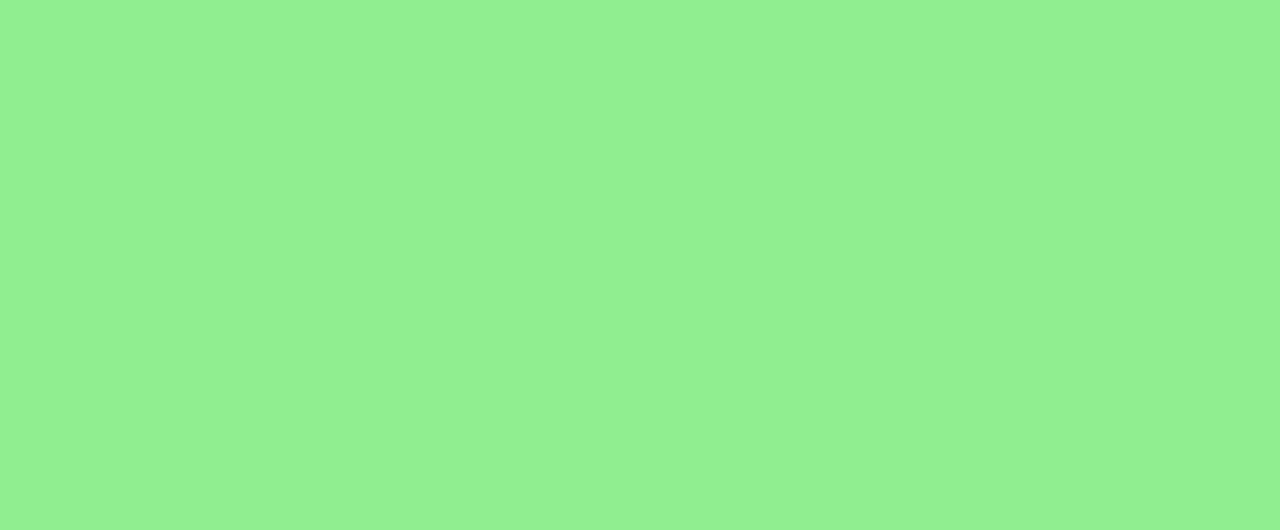
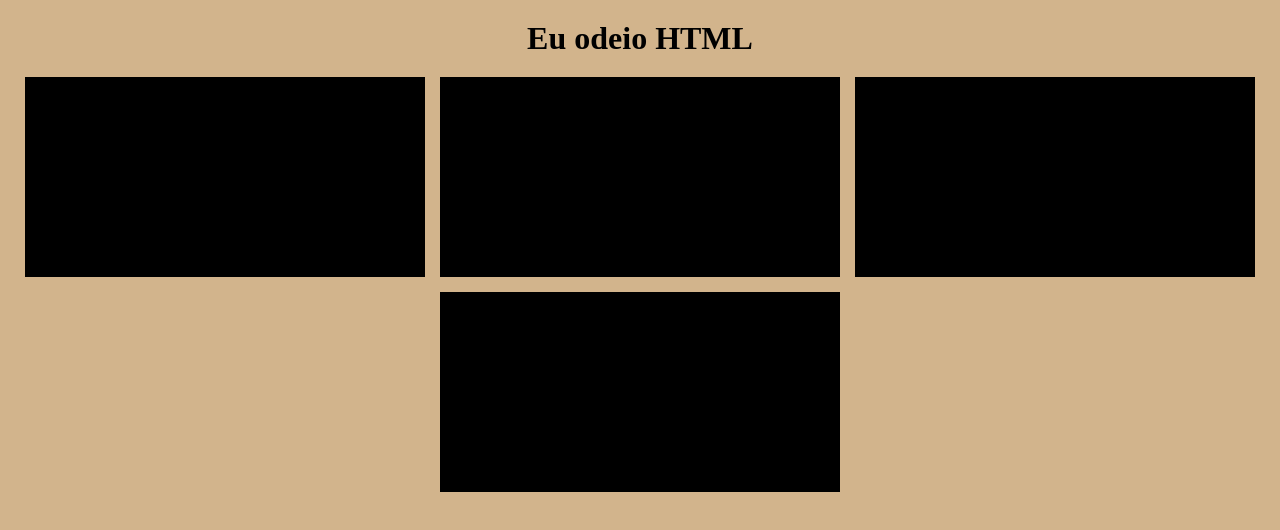
Before and after one commit to Gabriel-Sedenho/Display_TA, a website: page hub-ia/index.html in a window 1280 px wide. Drawn offline with Linux system fonts and the light colour scheme.

Commit message:
commit de precaução

```diff
--- a/hub-ia/index.html
+++ b/hub-ia/index.html
@@ -7,16 +7,69 @@
     <title>Teste de @media</title>
     <!-- Estilos da pagina -->
     <style>
-        @media screen and (min-width: 480px) {
+        * {
+            margin: 0;
+            padding: 0;
+            box-sizing: border-box;
+        }
+
+        h1 {
+            text-align: center;
+            margin-bottom: 20px;
+        }
+
+        .container {
+            display: flex;
+            gap: 15px;
+            justify-content: center;
+            flex-wrap: wrap;
+
+        }
+
+        .box {
+            width: 100%;
+            max-width: 400px;
+            height: 200px;
+            background-color: black;
+        }
+
+        /* Base style for mobile devices */
+        body {
+            padding: 20px;
+            background-color: olive;
+            color: white;
+        }
+
+        /* For devices with a minimum width of 768px (Medium) */
+        @media(min-width: 855px) {
             body {
-                background-color: lightgreen;
+                background-color: blue;
+                color: white;
+            }
+        }
+
+        /* For devices with a minimum width of 992px (Large) */
+        @media(min-width: 1270px) {
+            body {
+                background-color: tan;
+                color: black;
             }
         }
     </style>
 </head>
 
 <body>
+    <h1>Eu odeio HTML</h1>
+    <div class="container">
+        <div class="box"></div>
+        <div class="box"></div>
+        <div class="box"></div>
+        <div class="box"></div>
+    </div>
 
+    <div class="container-position">
+        <div class="container-position__filho01 filho-tamanho"></div>
+    </div>
 </body>
 
 </html>
```
